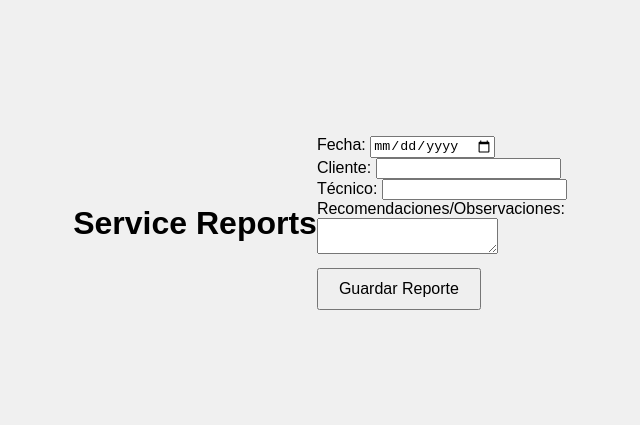
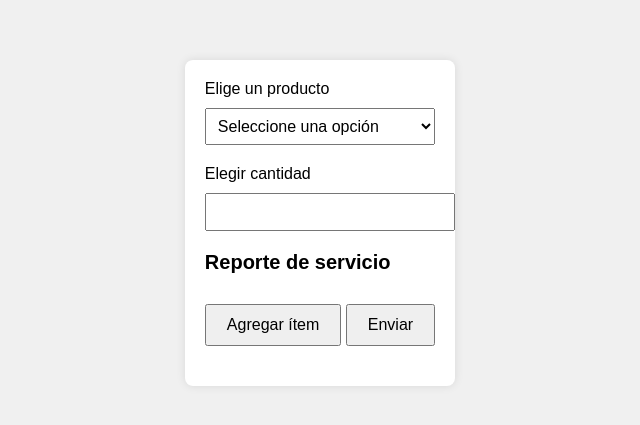
Before and after one commit to GERARD2619-17/HRWEBIE, a plain HTML site: page index.html in a window 1280 px wide. Shown: the part 177-602 px from the top of the page, without its empty margins (320-960 px from the left). Drawn offline with Linux system fonts and the light colour scheme.

Commit message:
................

```diff
--- a/app.js
+++ b/app.js
@@ -55,3 +55,4 @@ if ('serviceWorker' in navigator) {
         });
     });
 }
+z
--- a/index.html
+++ b/index.html
@@ -3,25 +3,34 @@
 <head>
     <meta charset="UTF-8">
     <meta name="viewport" content="width=device-width, initial-scale=1.0">
-    <title>Service Reports</title>
+    <title>Paginas de reportes</title>
     <link rel="stylesheet" href="styles.css">
+    <link rel="manifest" href="manifest.json">
 </head>
 <body>
-    <h1>Service Reports</h1>
-    <form id="reportForm">
-        <label for="date">Fecha:</label>
-        <input type="date" id="date" name="date" required><br>
-        <label for="client">Cliente:</label>
-        <input type="text" id="client" name="client" required><br>
-        <label for="technician">Técnico:</label>
-        <input type="text" id="technician" name="technician" required><br>
-        <label for="recommendations">Recomendaciones/Observaciones:</label><br>
-        <textarea id="recommendations" name="recommendations" required></textarea><br>
-        <button type="submit">Guardar Reporte</button>
-    </form>
-    <div id="reports"></div>
-
-    <script src="db.js"></script>
+    <div class="container">
+        <div class="product-selection">
+            <label for="product">Elige un producto</label>
+            <select id="product">
+                <option value="" disabled selected>Seleccione una opción</option>
+                <option value="product1">Trafo 1</option>
+                <option value="product2">trafo 2</option>
+                <option value="product3">Trafo 3</option>
+                <option value="product4">trafo 4</option>
+            </select>
+        </div>
+        <div class="quantity-selection">
+            <label for="quantity">Elegir cantidad</label>
+            <input id="quantity" type="number">
+        </div>
+        <div id="service-sheet" class="service-sheet">
+            <h3>Reporte de servicio</h3>
+            <div id="service-items"></div>
+            <button id="add-item">Agregar ítem</button>
+            <button id="submit">Enviar</button>
+            <p id="error" style="color: red;"></p>
+        </div>
+    </div>
     <script src="app.js"></script>
 </body>
 </html>
```
